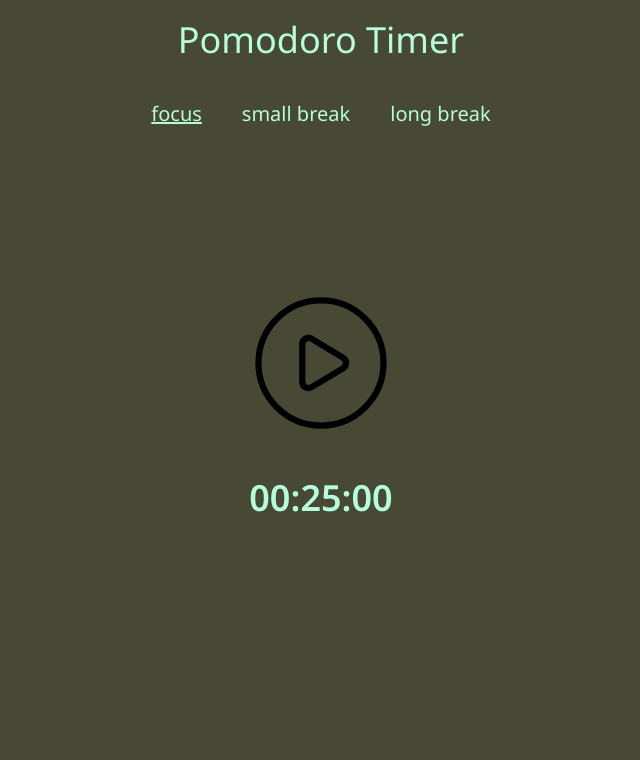
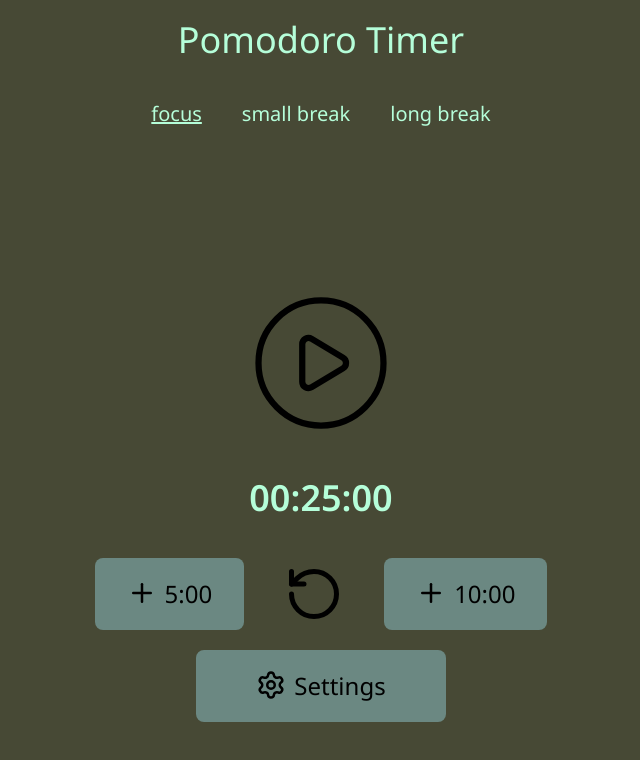
Before and after one commit to talogo-dev/pomodoro-project, a React (Vite) app in the folder frontend/: page / in a window 1280 px wide. Shown: the top 760 px of the page, without its empty margins (319-959 px from the left). Built offline with nearby package versions, Linux system fonts and the light colour scheme.

Commit message:
feat: enhance MyTimer component with additional controls and integrate amountOfTime prop

```diff
--- a/frontend/src/App.jsx
+++ b/frontend/src/App.jsx
@@ -1,4 +1,5 @@
 import { useEffect, useState } from "react";
+import { RotateCcw, Plus } from "lucide-react";
 
 import MyTimer from "./components/MyTimer";
 
@@ -8,6 +9,7 @@ function App() {
 
   const [mode, setMode] = useState("focus");
   const [amountTime, setAmountTime] = useState(25*60);
+
   //
   const selected = "text-light-green cursor-pointer underline";
   const notSelected = "text-light-green cursor-pointer";
@@ -45,7 +47,7 @@ function App() {
         </div>
       </header>
       <main className="flex flex-col justify-center items-center mt-40">
-        <MyTimer expiryTimestamp={time} />
+        <MyTimer expiryTimestamp={time} amountOfTime={amountTime} />
       </main>
     </>
   )
--- a/frontend/src/components/MyTimer.jsx
+++ b/frontend/src/components/MyTimer.jsx
@@ -1,13 +1,19 @@
 import { useTimer } from 'react-timer-hook';
 import { useEffect, useState } from 'react';
 
-import { CirclePlay, CirclePause } from "lucide-react";
+import { CirclePlay, CirclePause, RotateCcw, Plus, Settings } from "lucide-react";
 
-function MyTimer({ expiryTimestamp }) {
+//* Parâmetros deestruturados
+function MyTimer({ expiryTimestamp, amountOfTime }) {
 
   const [play, setPlay] = useState(true);
 
+  //* Auxiliar variables
+  const fiveMinutes = 60*5;
+  const tenMinutes = 60*10;
+
   const {
+    totalSeconds,
     seconds,
     minutes,
     hours,
@@ -39,16 +45,54 @@ function MyTimer({ expiryTimestamp }) {
   return (
     <div className="flex flex-col items-center">
         {play &&
-          (<CirclePlay size={150} color="black" strokeWidth={1} className="cursor-pointer" onClick={() => switchIcon(false)} />)}
+          (<button><CirclePlay size={150} color="black" strokeWidth={1} className="cursor-pointer" onClick={() => switchIcon(false)} /></button>)}
         {!play &&
-          (<CirclePause size={150} color="black" strokeWidth={1} className="cursor-pointer" onClick={() => switchIcon(true)} />)}
+          (<button><CirclePause size={150} color="black" strokeWidth={1} className="cursor-pointer" onClick={() => switchIcon(true)} /></button>)}
         <span className="text-light-green mt-10 text-4xl font-semibold">{formatTime(hours)}:{formatTime(minutes)}:{formatTime(seconds)}</span>
 
-      {/* <button onClick={() => {
-        const time = new Date();
-        time.setSeconds(time.getSeconds() + 300);
-        restart(time)
-      }}>Restart</button> */}
+        <div className="flex flex-row gap-10 mt-10">
+          <button
+            className="flex flex-row bg-darker-green py-5 px-8 text-2xl gap-2 cursor-pointer rounded-lg"
+            onClick={() => {
+              let time = new Date();
+              time.setSeconds(time.getSeconds() + totalSeconds + fiveMinutes);
+              //? Coloca o ícone de "Pause"
+              switchIcon(false);
+              restart(time);
+            }}
+          >
+            <Plus size={30} />
+            5:00
+          </button>
+          <button>
+            <RotateCcw size={60} className="cursor-pointer" onClick={() => {
+              //? Reinicia o tempo selecionado e muda o ícone para "Play"
+              let time = new Date();
+              time.setSeconds(time.getSeconds() + amountOfTime);
+              restart(time, false);
+              switchIcon(true);
+             }}/>
+          </button>
+          <button
+            className="flex flex-row bg-darker-green py-5 px-8 text-2xl gap-2 cursor-pointer rounded-lg"
+            onClick={() => {
+              let time = new Date();
+              time.setSeconds(time.getSeconds() + totalSeconds + tenMinutes);
+              //? Coloca o ícone de "Pause"
+              switchIcon(false);
+              restart(time);
+            }}
+          >
+            <Plus size={30} />
+            10:00
+          </button>
+        </div>
+        <button
+          className="flex flex-row bg-darker-green py-5 px-15 text-2xl gap-2 cursor-pointer mt-5 rounded-lg"
+        >
+          <Settings size={30} />
+          Settings
+        </button>
     </div>
   );
 }
```
